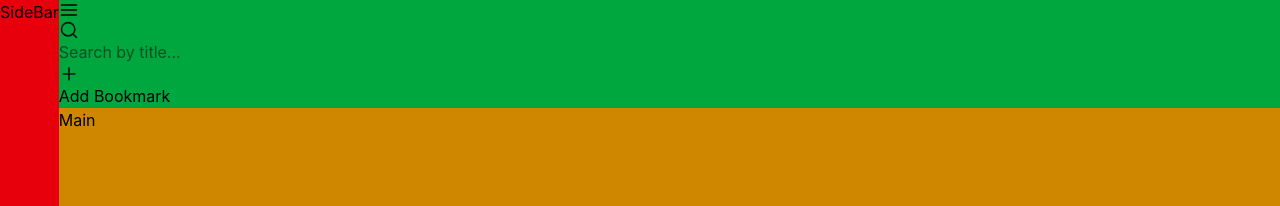
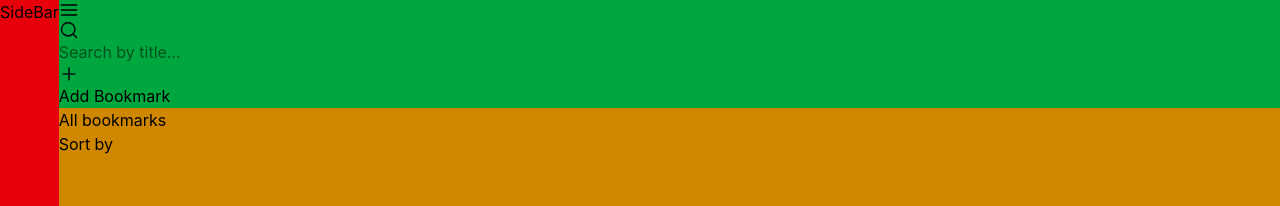
Before and after one commit to JyrexRonaldo/bookmark-manager-app, a React (Vite) app in the folder frontend/: page / in a window 1280 px wide. Shown: the top 206 px of the page. Built offline with nearby package versions, Linux system fonts and the light colour scheme.

Commit message:
Add HTML content for main component

```diff
--- a/frontend/src/components/Main/Main.tsx
+++ b/frontend/src/components/Main/Main.tsx
@@ -1,7 +1,19 @@
+import BookmarkCard from "../BookmarkCard/BookmarkCard";
+
 function Main() {
   return (
     <>
-      <main className="bg-yellow-600 h-full">Main</main>
+      <main className="bg-yellow-600 h-full">
+        <div>
+          <p>All bookmarks</p>
+          <button>
+            <img src="" alt="" /> <p>Sort by</p>
+          </button>
+        </div>
+        <div>
+          <BookmarkCard />
+        </div>
+      </main>
     </>
   );
 }
```
